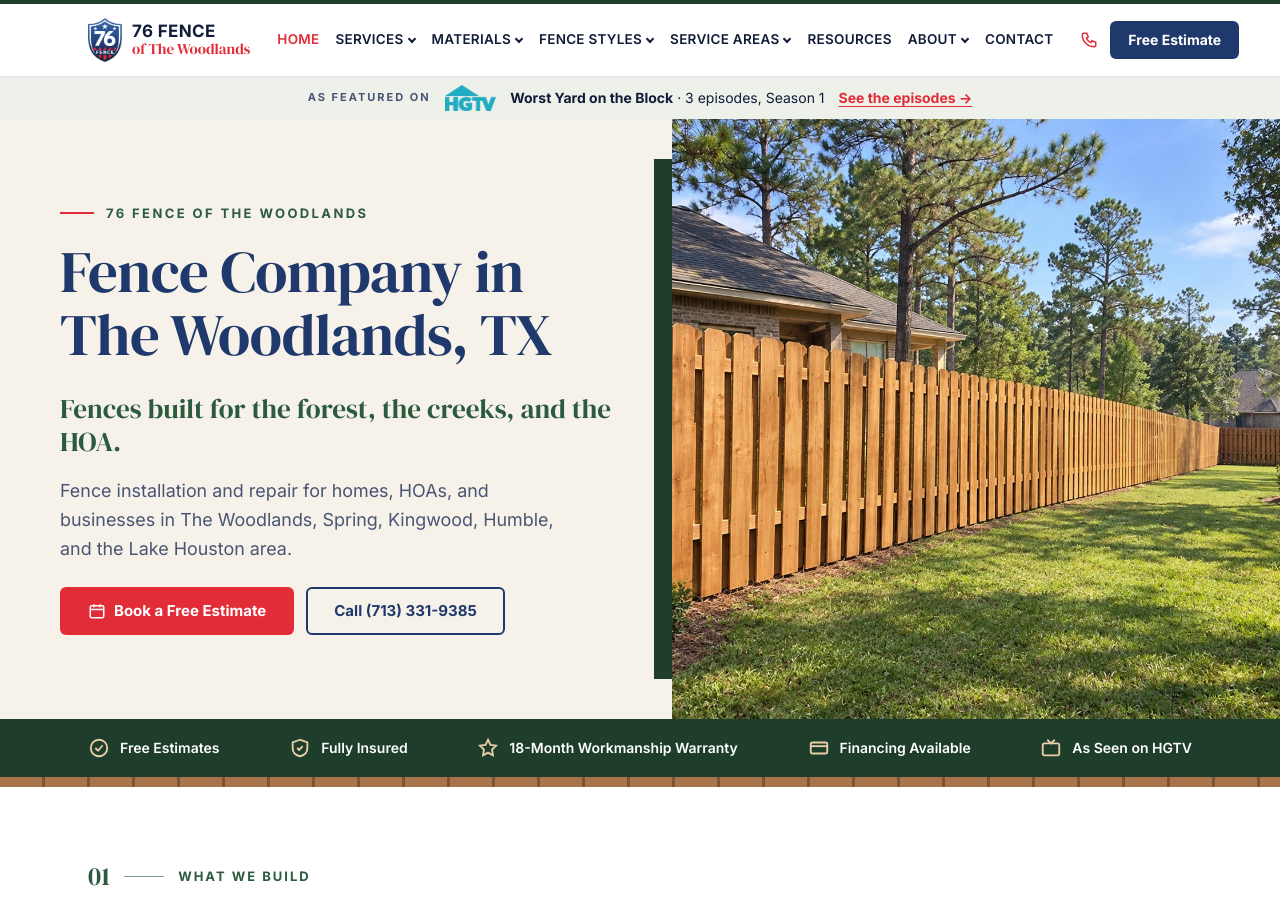
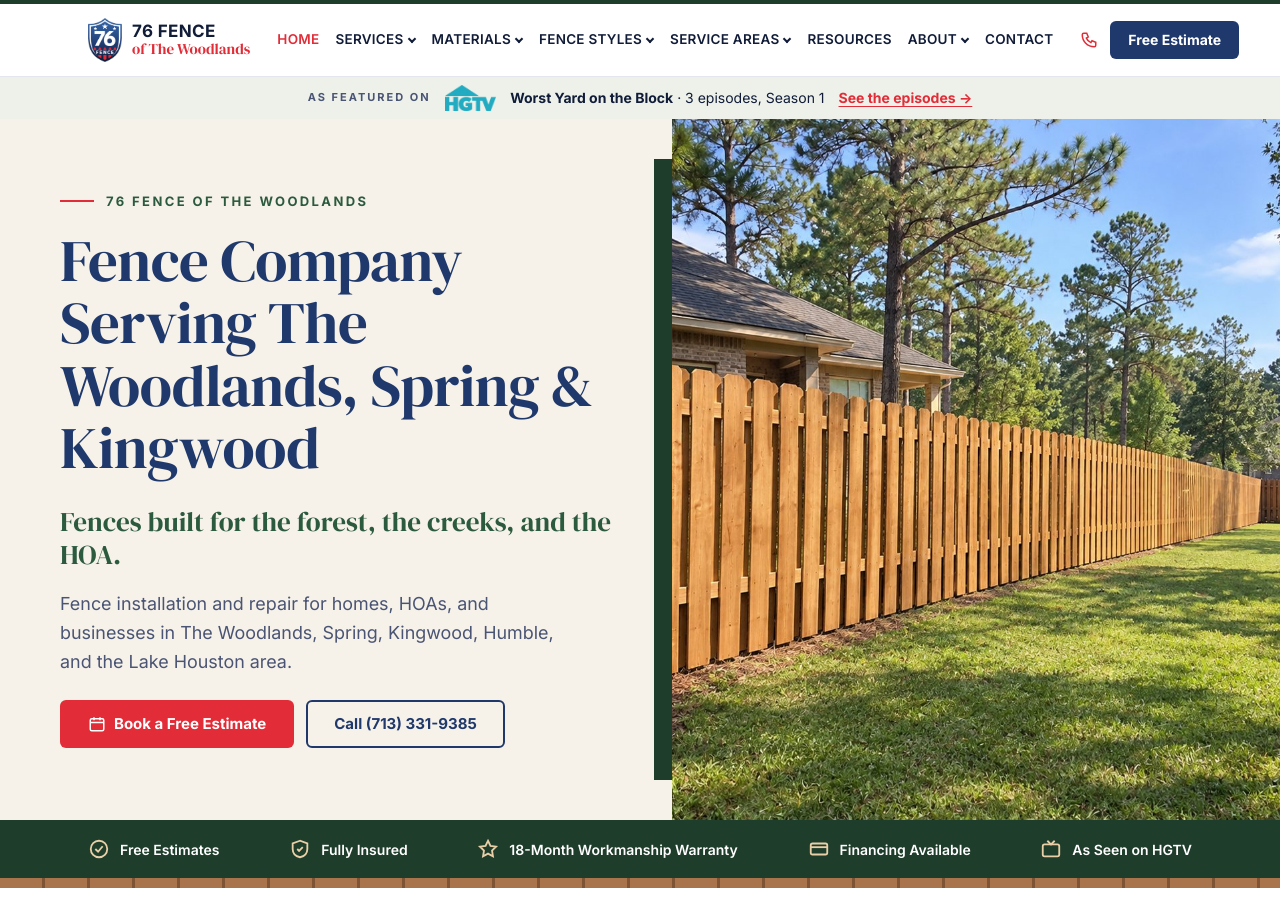
Before and after one commit to brysr1/thewoodlandsfences-site, a Jekyll site: the page built from index.md, in a window 1280 px wide and 900 px high. Built offline with Jekyll 4.4.1, drawn with Linux system fonts in a browser that asks for light colours.

Commit message:
Give homepage its own title and H1
The homepage and /service-areas/the-woodlands/ shared the title and H1
'Fence Company in The Woodlands, TX'. The homepage now covers the full
service area so the Woodlands page owns that search.

Co-Authored-By: Claude Opus 5.5 <noreply@anthropic.com>
Claude-Session: https://claude.ai/code/session_01G5LnwAMmNeAsRzudMbwUtq

```diff
--- a/index.md
+++ b/index.md
@@ -1,5 +1,5 @@
 ---
-title: Fence Company in The Woodlands, TX
+title: "Fence Company Serving The Woodlands, Spring & Kingwood"
 description: Fence installation and repair in The Woodlands, Spring, Kingwood, Humble, Atascocita, Huffman, and Porter, New Caney & Splendora. Free estimates. Call (713) 331-9385.
 permalink: /
 no_cta: true
@@ -16,7 +16,7 @@ faq:
     a: Every time. Utility lines get marked before any post hole is dug.
 ---
 
-{% include hero.html eyebrow="76 Fence of The Woodlands" title="Fence Company in The Woodlands, TX" subtitle="Fences built for the forest, the creeks, and the HOA." lede="Fence installation and repair for homes, HOAs, and businesses in The Woodlands, Spring, Kingwood, Humble, and the Lake Houston area." image="/assets/images/fences/shadowbox-cedar.jpg" alt="New shadowbox cedar fence along a backyard lined with tall pine trees" %}
+{% include hero.html eyebrow="76 Fence of The Woodlands" title="Fence Company Serving The Woodlands, Spring &amp; Kingwood" subtitle="Fences built for the forest, the creeks, and the HOA." lede="Fence installation and repair for homes, HOAs, and businesses in The Woodlands, Spring, Kingwood, Humble, and the Lake Houston area." image="/assets/images/fences/shadowbox-cedar.jpg" alt="New shadowbox cedar fence along a backyard lined with tall pine trees" %}
 
 <section class="fx-band">
   <div class="fx-container">
```
